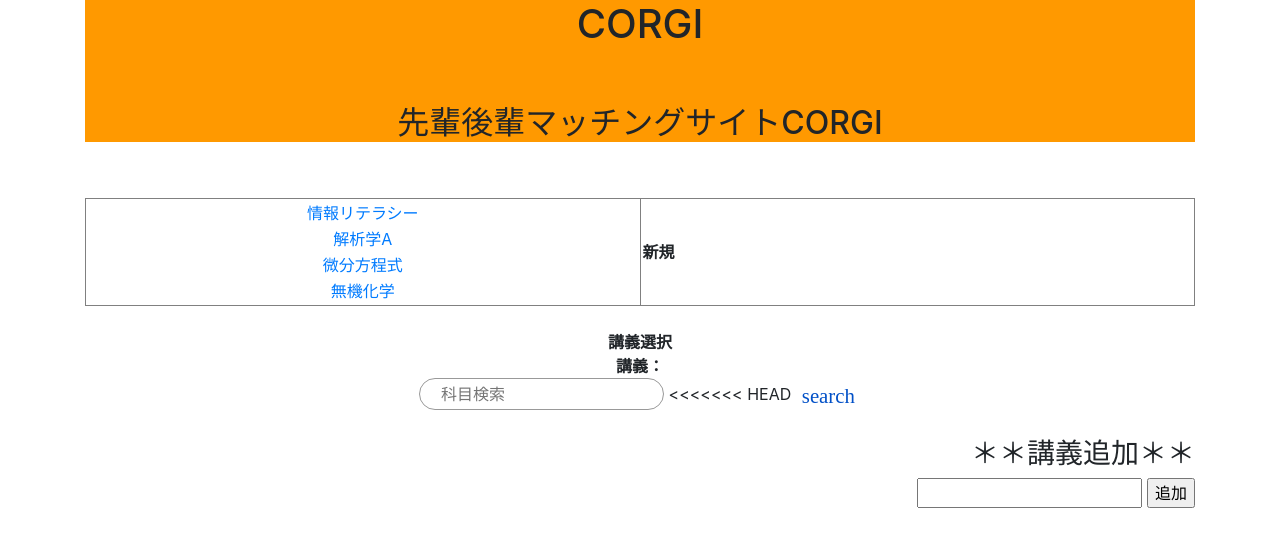
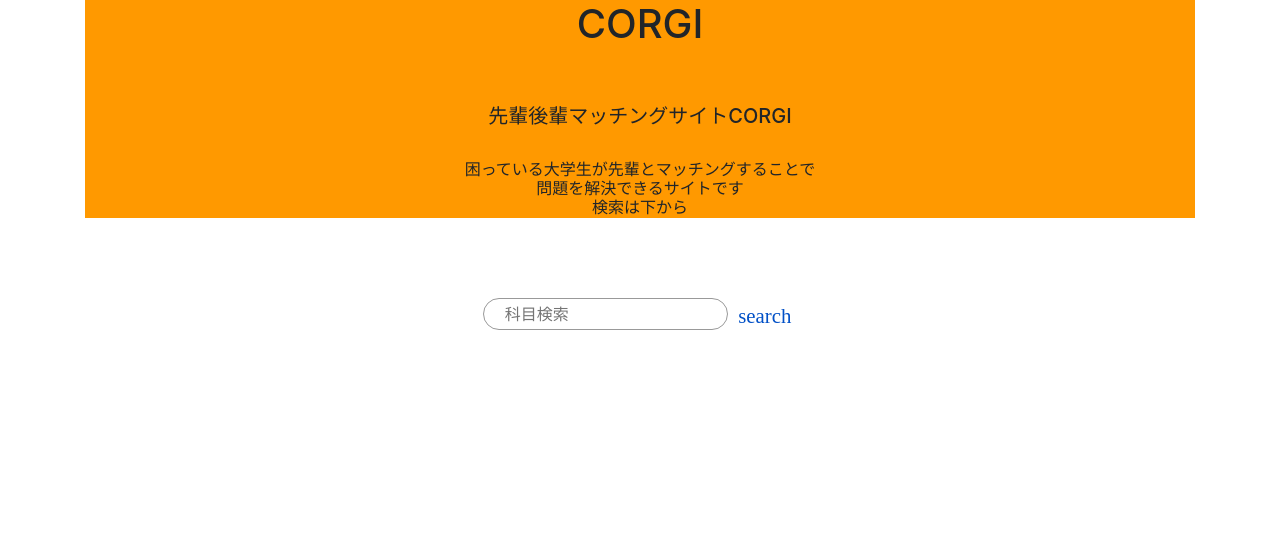
Before and after one commit to kyutech-programming-club/CORGI, a Flask app: page / in a window 1280 px wide. Shown: the part 56-603 px from the top of the page. Run offline with Flask 2, Linux system fonts and the light colour scheme; lists and menus that the app fills with data are empty; some libraries are stand-ins or nearby versions.

Commit message:
simplify

```diff
--- a/flask_contents/templates/entries/index.html
+++ b/flask_contents/templates/entries/index.html
@@ -16,11 +16,13 @@
 
         <h1>CORGI</h1>
     <br><br>
-        <h2>先輩後輩マッチングサイトCORGI</h2>
+        <h5>先輩後輩マッチングサイトCORGI</h5><br><h6>困っている大学生が先輩とマッチングすることで<br>
+        問題を解決できるサイトです<br>検索は下から</h6>
     </center>
 </div>
 <br><br>
-<div>
+
+<!--<div>
     <table border="1" align="center">
         <td style="width:10%">
             <div>
@@ -54,7 +56,7 @@
                     <tr>
                         <th style="text-align:center">新規</th>
                     </tr>
-                    <!--<tr>
+                    <tr>
                         <div style="float:center">
                             <td>
                                 <input type="text" name="name" size="15" maxlength="25">
@@ -64,12 +66,12 @@
                             </td>
                             </form>
                         </div>
-                    </tr> -->
+                    </tr>
                 </table>
             </div>
         </td>
     </table>
-</div>
+</div> -->
 <div>
 <div style="float:center">
     <center>
@@ -77,17 +79,16 @@
         </table>
         <br>
             <tr>
-                <td align="right"><b> 講義選択</b></td><br>
+                <!-- <td align="right"><b> 講義選択</b></td><br>-->
             <div>
             <span>
-                <td align="right"><b> 講義：</b></td>
+                <!-- <td align="right"><b> 講義：</b></td> -->
             </span>
             </div>
             <div>
             <span>
                     <form method="get" action="#" class="search_container">
                         <input type="text" size="25" placeholder="　科目検索">
-<<<<<<< HEAD
                         <input type="submit" value="search">
                      </form>
             </span>
@@ -128,7 +129,7 @@
             </td>-->
     </center>
 </div>
-<div style="flort:right" td align="right">
+<!--<div style="flort:right" td align="right">
         <h3>＊＊講義追加＊＊</h3>
     <td>
         <input type="text" name="name" size="17" maxlength="25">
@@ -137,7 +138,7 @@
         <input type="button" value="追加">
     </td>
 </td>
-</div>
+</div> -->
 </body>
 </html>
 {% endblock%}
```
